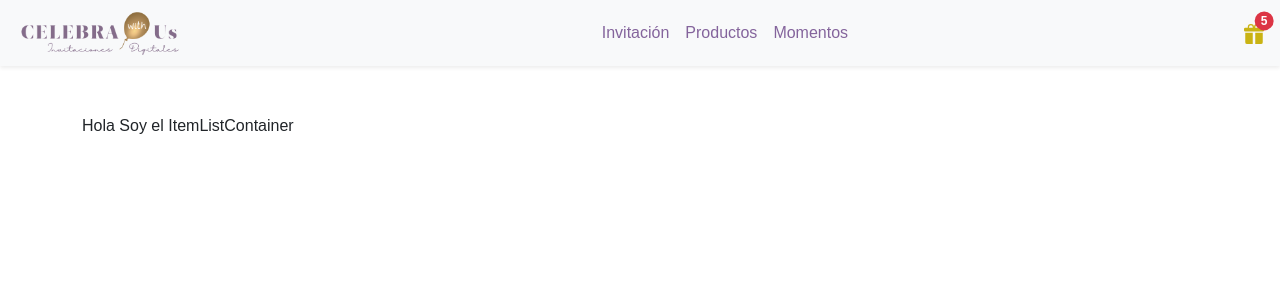
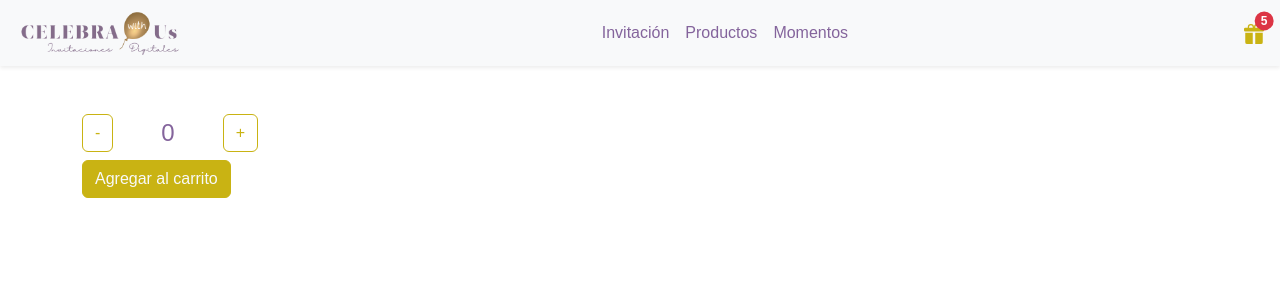
Before and after one commit to SandyDSM/Gifts, a React (Create React App) app: page / in a window 1280 px wide. Shown: the top 300 px of the page. Built offline with nearby package versions, Linux system fonts and the light colour scheme; the HTML template or start-up script is replaced by a standard one.

Commit message:
Desafío: Contador con botón

```diff
--- a/src/App.js
+++ b/src/App.js
@@ -1,15 +1,16 @@
 //import './App.css';
 import "./sass/custom.css";
 import NavBar from "./components/NavBar";
-import ItemListContainer from "./components/ItemListContainer";
+import ItemListContainer from "./container/ItemListContainer";
 
 function App() {
   return (
     <div className="App">
       <header className="App-header">
         <NavBar />
-        <div className="container">
-          <ItemListContainer />
+        <div className="container mt-5">
+          <ItemListContainer greeting= 'Hola soy el ItemList Container'/>
+
         </div>
       </header>
     </div>
--- /dev/null
+++ b/src/components/ItemCount.js
@@ -0,0 +1,36 @@
+import React, { useState } from 'react';
+import "../sass/custom.css";
+
+const ItemCount = ({initial, stock, onAdd}) => {
+    const[counter, setCounter] = useState(initial)
+
+    const Add =() =>{
+        if (counter < stock){
+            const sum = counter +1;
+            setCounter(sum)
+        }else{
+            console.log("Se agotó el producto")
+        }
+    }
+    const Subs =() =>{
+        if (counter > initial){
+            const subs = counter -1;
+            setCounter(subs)
+        }else{
+            console.log("ya no esta en tu carrito")
+        }
+    }
+
+    return (
+        <div className=''>
+            <div className="btn-toolbar" role="toolbar" >
+                <button className='btn btn-outline-info' onClick={Subs}>-</button>
+                <p className='mx-5 my-auto fs-4 text-primary'>{counter}</p>
+                <button className='btn btn-outline-info' onClick={Add}>+</button>
+            </div>
+            <button className='btn btn-info text-light mt-2' onClick={() => onAdd(counter)} >Agregar al carrito</button>
+        </div>
+     );
+}
+
+export default ItemCount;
--- a/src/components/ItemListContainer.js
+++ /dev/null
@@ -1,13 +0,0 @@
-import React from "react";
-import "../sass/custom.css";
-
-const ItemListContainer = () => {
-    return(
-        <ul className="list-unstyled mt-5">
-            <li>Hola Soy el ItemListContainer</li>
-        </ul>
-
-    );
-}
-
-export default ItemListContainer;
--- a/src/components/NavBar.js
+++ b/src/components/NavBar.js
@@ -23,7 +23,7 @@ const NavBar = () => {
       <div>
         <a className="navbar-brand" aria-current="page" href="#">
           <img
-            src={require("../imgs/logo_hor_celebra.png")}
+            src={require("../assets/img/logo_hor_celebra.png")}
             alt="Logo"
             height="50"
           ></img>
--- /dev/null
+++ b/src/container/ItemListContainer.js
@@ -0,0 +1,16 @@
+import React from "react";
+import "../sass/custom.css";
+import ItemCount from "../components/ItemCount";
+
+const ItemListContainer = () => {
+    const onAdd = (param) =>{
+        console.log(`Cantidad comprada: ${param}`);
+    }
+    return(
+        <div>
+            <ItemCount initial={0} stock={5} onAdd={onAdd}/>
+        </div>
+    );
+}
+
+export default ItemListContainer;
```
Also changed, not shown: src/assets/img/logo_hor_celebra.png (renamed from src/imgs/logo_hor_celebra.png).
